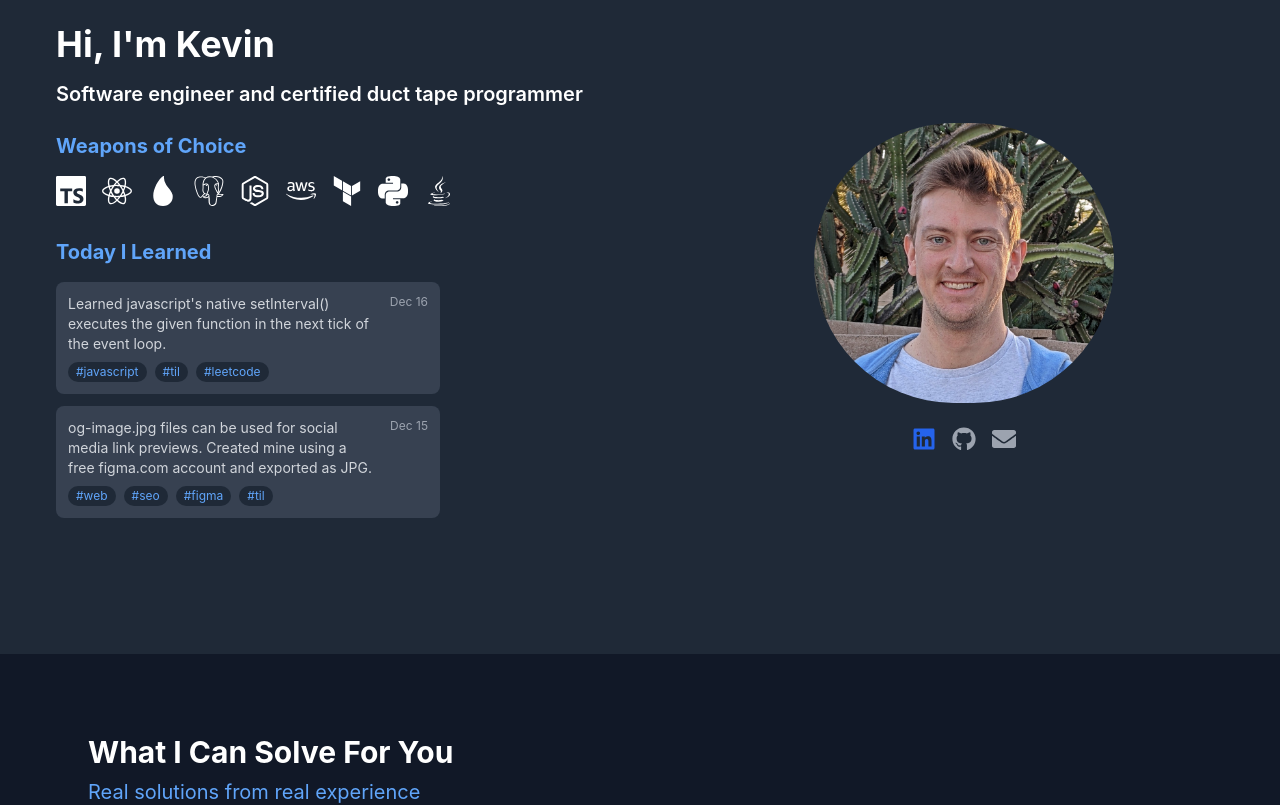
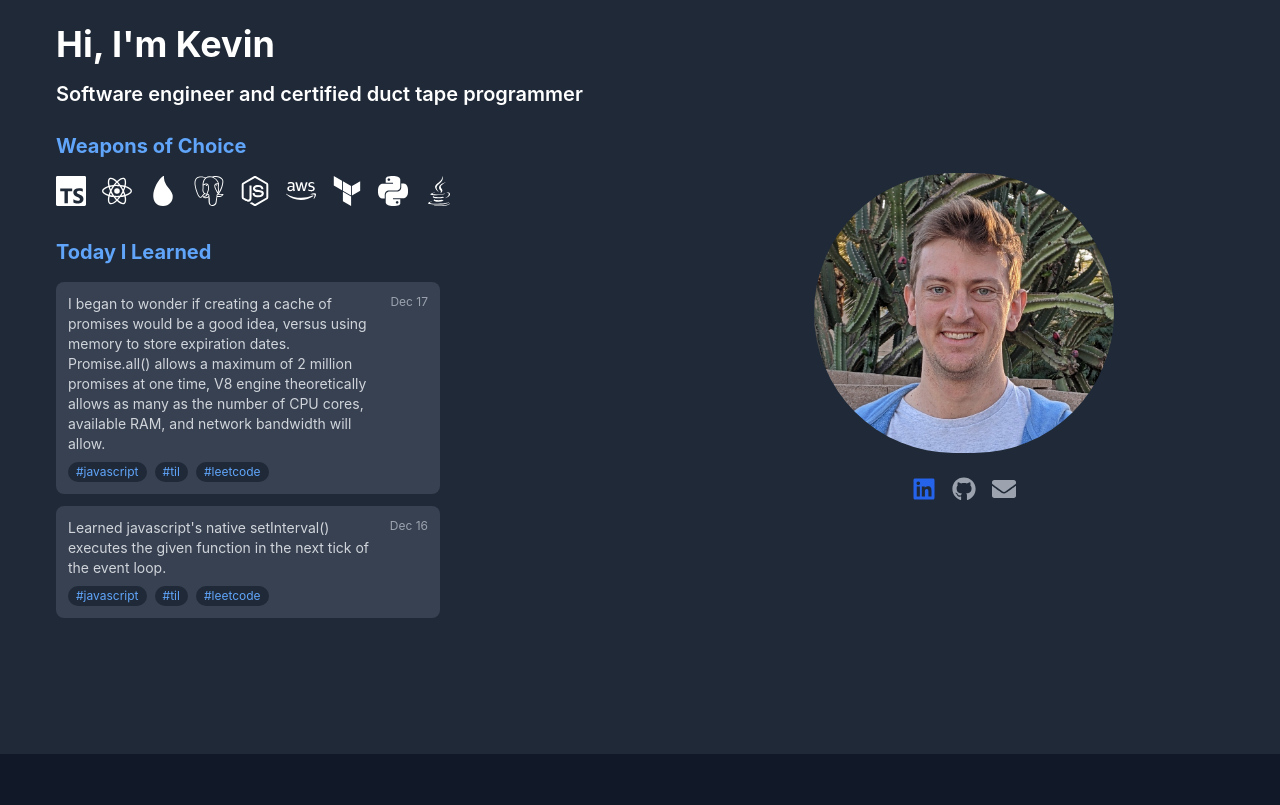
Before and after one commit to northkevin/northkevin-frontend, a React (Create React App) app: page / in a window 1280 px wide. Shown: the top 805 px of the page. Built offline with nearby package versions, Linux system fonts and the light colour scheme; no server answers.

Commit message:
add til for today

```diff
--- a/src/App.tsx
+++ b/src/App.tsx
@@ -26,13 +26,19 @@ function App() {
   // TODO: Get this from the backend
   const recentLearnings = [
     {
-      id: 1,
+      id: 3,
+      date: '2024-12-17',
+      content: 'I began to wonder if creating a cache of promises would be a good idea, versus using memory to store expiration dates.  Promise.all() allows a maximum of 2 million promises at one time, V8 engine theoretically allows as many as the number of CPU cores, available RAM, and network bandwidth will allow.',
+      tags: ['javascript', 'til', 'leetcode']
+    },
+    {
+      id: 2,
       date: '2024-12-16',
       content: 'Learned javascript\'s native setInterval() executes the given function in the next tick of the event loop.',
       tags: ['javascript', 'til', 'leetcode']
     },
     {
-      id: 2,
+      id: 1,
       date: '2024-12-15',
       content: 'og-image.jpg files can be used for social media link previews. Created mine using a free figma.com account and exported as JPG.',
       tags: ['web', 'seo', 'figma', 'til']
```
